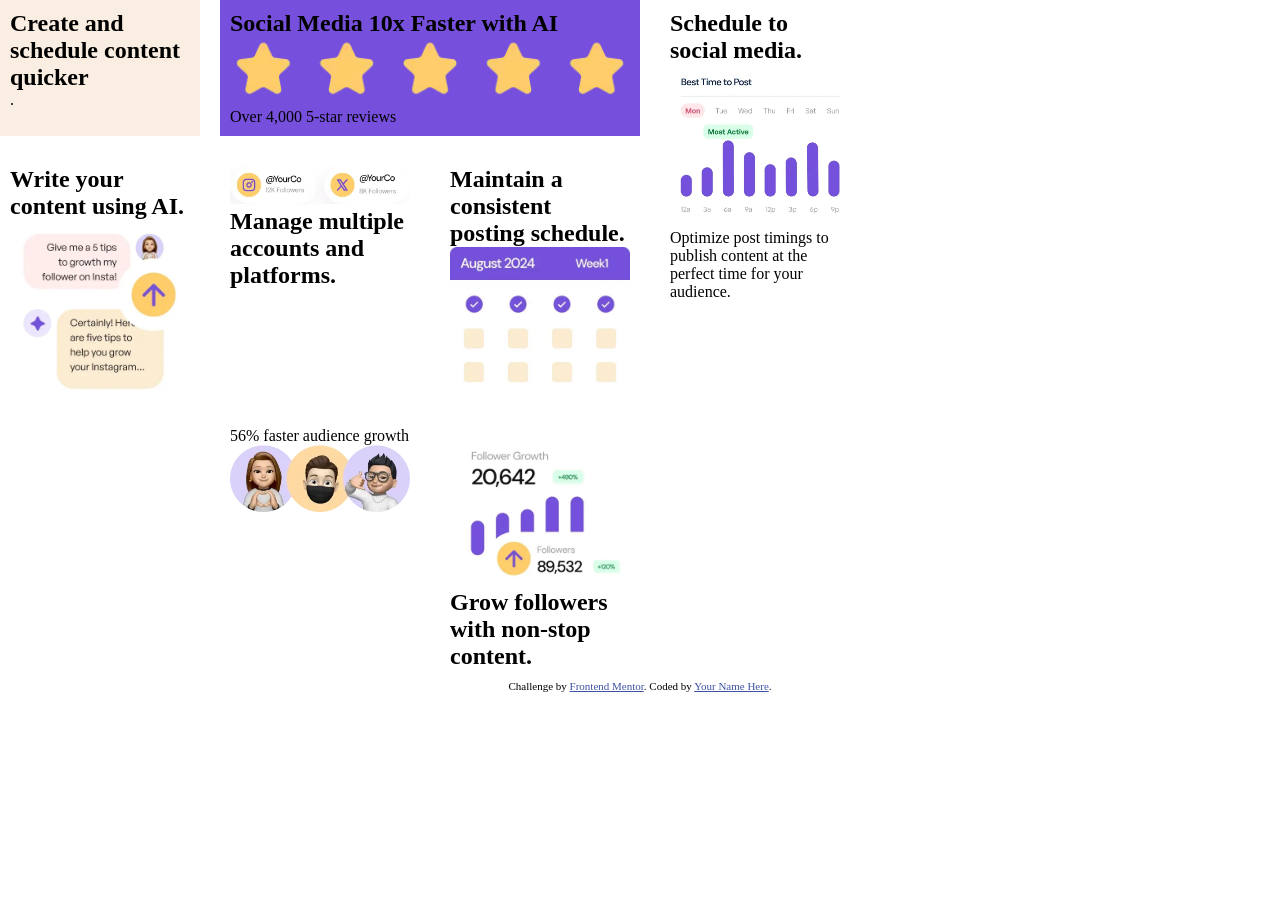
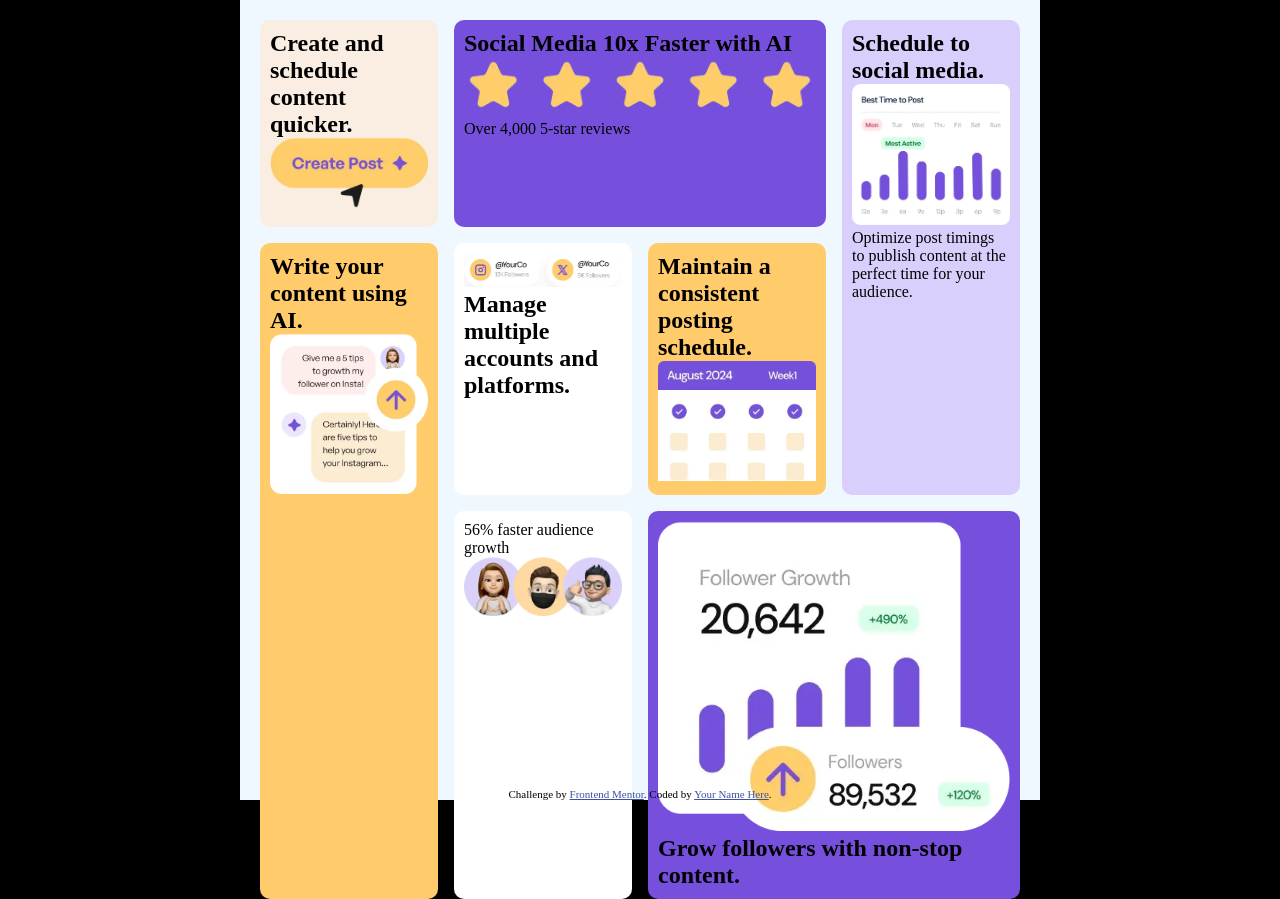
Before and after one commit to Jeff-Nas/FrontEnd-Mentor, a plain HTML site: page Bento-Grid/index.html in a window 1280 px wide. Before the commit the page ends 800 px from the top, so only its background shows below. Drawn offline with Linux system fonts and the light colour scheme.

Commit message:
alteração de estilos

```diff
--- a/Bento-Grid/index.html
+++ b/Bento-Grid/index.html
@@ -9,15 +9,15 @@
   <title>Frontend Mentor | Bento grid</title>
 
   <!-- Feel free to remove these styles or customise in your own stylesheet 👍 -->
-  <style>
-    .attribution { font-size: 11px; text-align: center; }
-    .attribution a { color: hsl(228, 45%, 44%); }
-  </style>
+
 </head>
 <body>
 
 <section class="bento-box">
-  <div class="box box1"><h2>Create and schedule content <span>quicker</span></h2>.</div>
+  <div class="box box1">
+    <h2>Create and schedule content <span>quicker.</span></h2>
+    <img src="assets/images/illustration-create-post.webp" alt="create post image">
+  </div>
   <div class="box box2">
     <h1>Social Media 10x Faster with AI</h1>
     <figure>
--- a/Bento-Grid/style.css
+++ b/Bento-Grid/style.css
@@ -13,12 +13,23 @@
     --Black: hsl(0, 0%, 7%);
 }
 
+body {
+    min-height: 100vh;
+    display: flex;
+    align-items: center;
+    justify-content: center;
+    background-color: black;
+}
+
 .bento-box{
     display: grid;
-    grid-template-columns: repeat(4, minmax(200px, 1fr));
+    grid-template-columns: repeat(4,1fr);
     grid-template-rows: auto;
-    gap: 20px;
+    gap: 16px;
     max-width: 800px;
+    max-height: 800px;
+    background-color: aliceblue;
+    padding: 20px;
 }
 
 .box{
@@ -26,6 +37,7 @@
     height: 200px;
     overflow: hidden; */
     padding: 10px;
+    border-radius: 10px;
 }
 
 .box1 {
@@ -40,11 +52,32 @@
 .box3 {
     grid-column: span 1;
     grid-row: span 2;
+    background-color: var(--Purple-white);
 }
 
 .box4 {
     grid-column: span 1;
     grid-row: span 2;
+    background-color: var(--Yellow);
+}
+
+.box5 {
+    background-color: var(--White);
+
+}
+
+.box6 {
+    background-color: var(--Yellow);
+}
+
+.box7 {
+    background-color: var(--White);
+}
+
+.box8 {
+    background-color: var(--Purple);
+    grid-column: span 2;
+    grid-row: span 1;
 }
 
 img {
@@ -52,3 +85,13 @@ img {
     height: auto;
     object-fit: cover;
 }
+
+.attribution {
+    position: fixed;
+    bottom: 0;
+    font-size: 11px;
+    text-align: center;
+ }
+.attribution a {
+    color: hsl(228, 45%, 44%);
+ }
```
